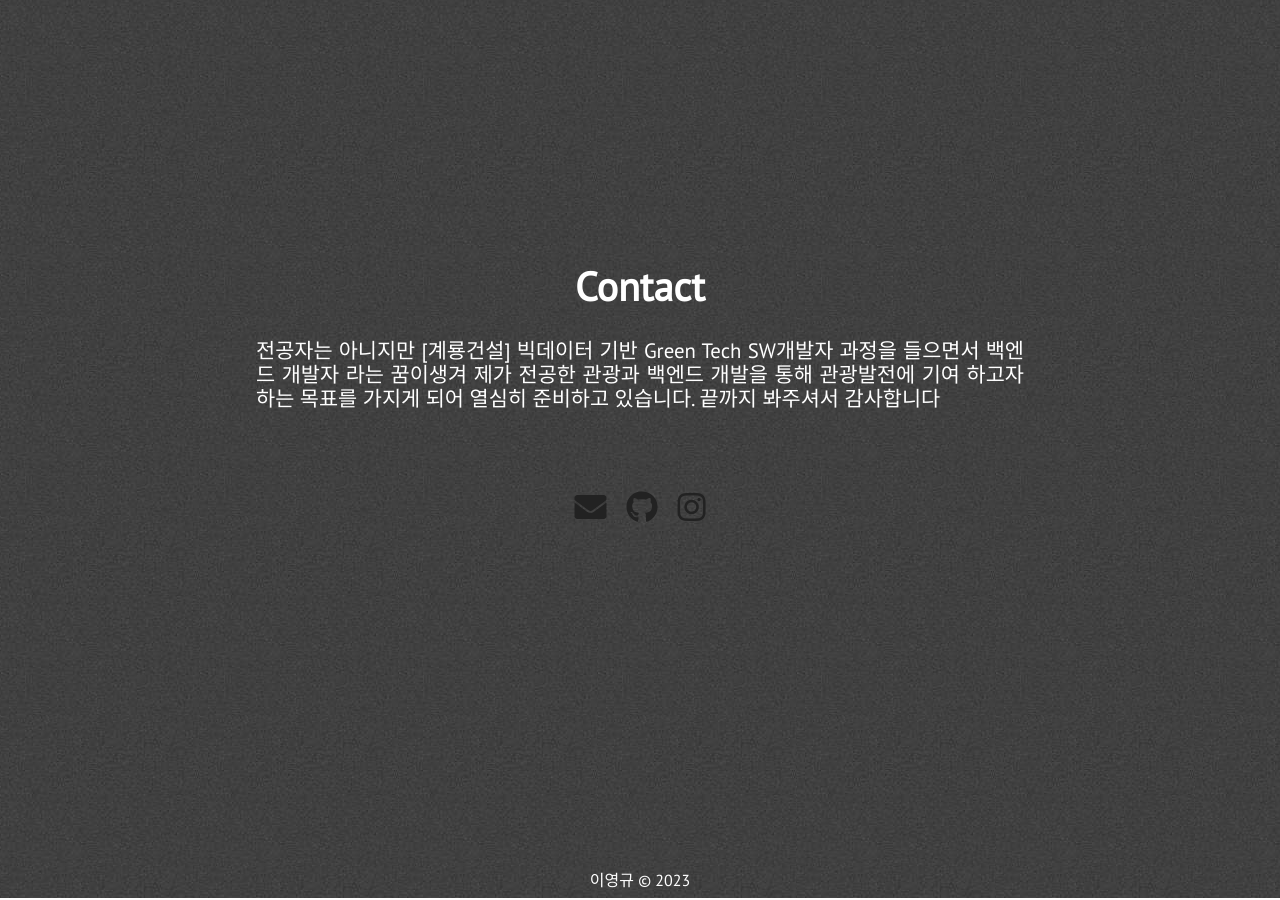
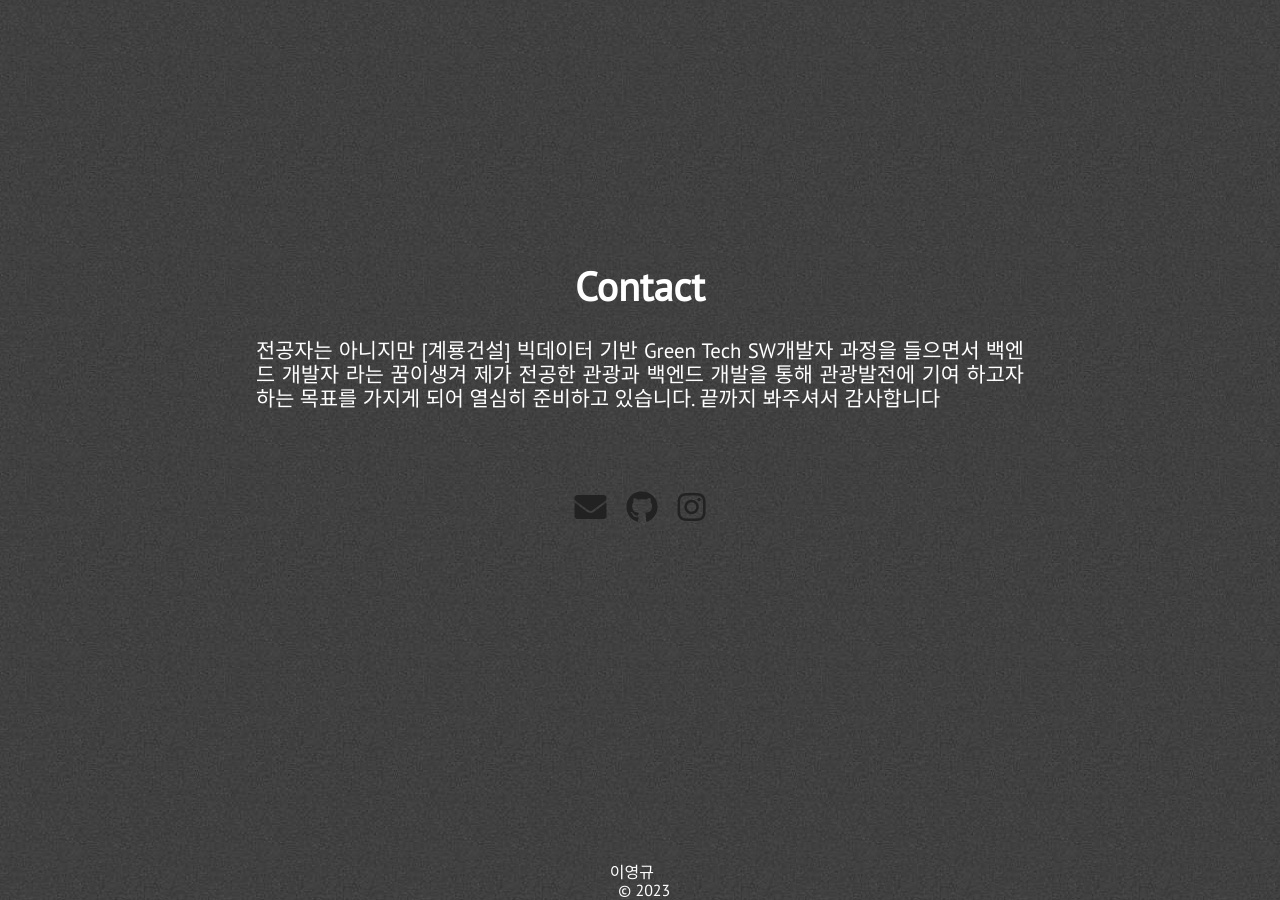
Before and after one commit to YoungGyu99/YoungGyu99.github.io, a Jekyll site: the page built from index.html, in a window 1280 px wide and 900 px high, scrolled down 4037 px. Built offline with Jekyll 4.4.1, drawn with Linux system fonts in a browser that asks for light colours; nearby versions of some CDN libraries.

```diff
--- a/_config.yml
+++ b/_config.yml
@@ -1,4 +1,4 @@
-title: "이영규"
+title: "이영규<br>&nbsp;"
 description: "사람들의 여행에 대한 꿈을 현실화 시켜주고 싶은 개발자준비생입니다."
 site_title: "여행을사랑하는 개발자"
 
```
